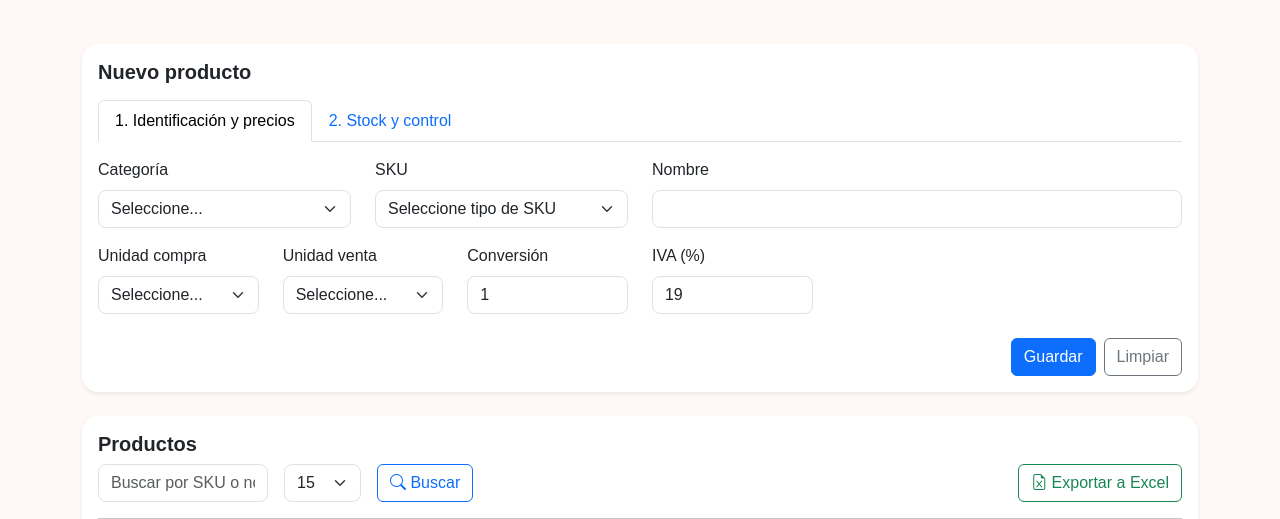
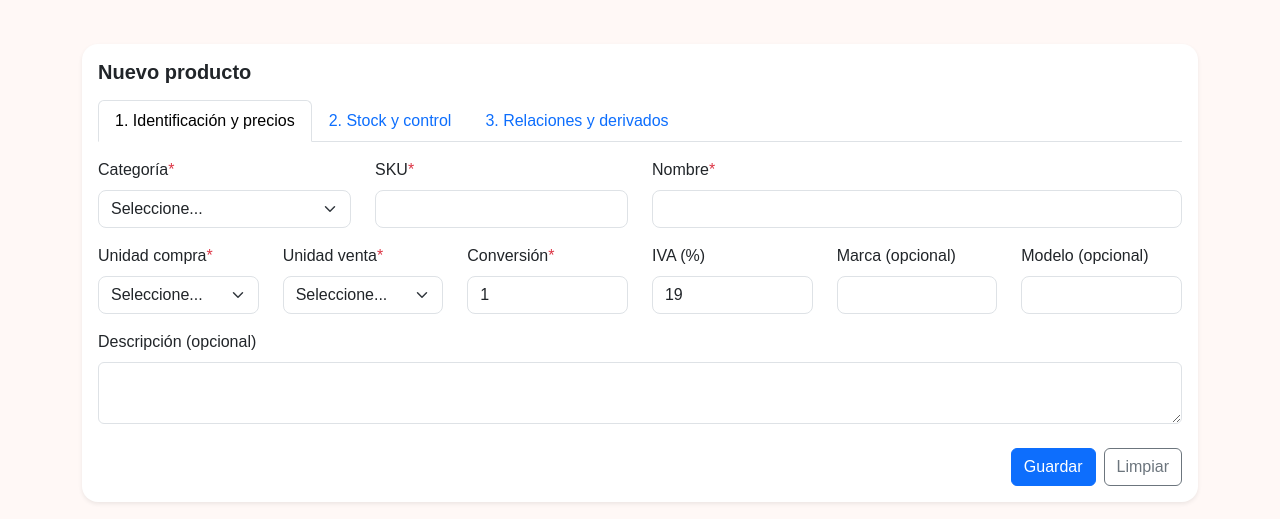
Before and after one commit to Zaoryk/Proyecto_INT_M.B.M, a Django app: page /gestionproductos/ in a window 1280 px wide. Shown: the part 71-590 px from the top of the page. Run offline with Django 5.2, Linux system fonts and the light colour scheme; the visitor is signed in with stand-in values (Sample User, id 1); data comes from the database, SQL or seed files in the repository; parts of the project's set-up code (start-up, migrations or seed data) failed here and were passed over; some libraries are stand-ins or nearby versions.

Commit message:
frontend gestion productos

```diff
--- a/dulceria/templates/dispositivos/gestionProductos.html
+++ b/dulceria/templates/dispositivos/gestionProductos.html
@@ -53,12 +53,19 @@ input, select { border-radius: 8px !important; }
             2. Stock y control
           </button>
         </li>
+        <li class="nav-item">
+          <button class="nav-link" id="tab-relaciones" data-bs-toggle="tab"
+                  data-bs-target="#relaciones-derivados" type="button" role="tab">
+            3. Relaciones y derivados
+          </button>
+        </li>
       </ul>
       <div class="tab-content" id="productTabContent">
+        <!-- TAB 1: Identificación y precios -->
         <div class="tab-pane fade show active" id="id-precios" role="tabpanel">
           <div class="row mb-3">
             <div class="col-md-3">
-              <label class="form-label">Categoría</label>
+              <label class="form-label">Categoría<span class="text-danger">*</span></label>
               <select class="form-select" name="categoria" id="categoriaSelect" required>
                 <option value="">Seleccione...</option>
                 {% for value, text in categorias %}
@@ -81,25 +88,17 @@ input, select { border-radius: 8px !important; }
               </div>
             </div>
             <div class="col-md-3">
-              <label class="form-label">SKU</label>
-              <select class="form-select" name="sku" id="sku" required>
-                <option value="">Seleccione tipo de SKU</option>
-                <option value="SKU-CHOC" {% if form.sku.value == "SKU-CHOC" %}selected{% endif %}>Chocolates</option>
-                <option value="SKU-CAR" {% if form.sku.value == "SKU-CAR" %}selected{% endif %}>Caramelos</option>
-                <option value="SKU-GAL" {% if form.sku.value == "SKU-GAL" %}selected{% endif %}>Galletas</option>
-                <option value="SKU-GOM" {% if form.sku.value == "SKU-GOM" %}selected{% endif %}>Gomitas</option>
-                <option value="SKU-ALF" {% if form.sku.value == "SKU-ALF" %}selected{% endif %}>Alfajores</option>
-              </select>
+              <label class="form-label">SKU<span class="text-danger">*</span></label>
+              <input type="text" class="form-control" name="sku" required value="{{ form.sku.value|default_if_none:'' }}">
             </div>
             <div class="col-md-6">
-              <label class="form-label">Nombre</label>
-              <input type="text" class="form-control" name="nombre" required
-                     value="{{ form.nombre.value|default_if_none:'' }}">
+              <label class="form-label">Nombre<span class="text-danger">*</span></label>
+              <input type="text" class="form-control" name="nombre" required value="{{ form.nombre.value|default_if_none:'' }}">
             </div>
           </div>
           <div class="row mb-3">
             <div class="col-md-2">
-              <label class="form-label">Unidad compra</label>
+              <label class="form-label">Unidad compra<span class="text-danger">*</span></label>
               <select class="form-select" name="uom_compra" required>
                 <option value="">Seleccione...</option>
                 <option value="KG" {% if form.uom_compra.value == "KG" %}selected{% endif %}>Kilogramo</option>
@@ -111,7 +110,7 @@ input, select { border-radius: 8px !important; }
               </select>
             </div>
             <div class="col-md-2">
-              <label class="form-label">Unidad venta</label>
+              <label class="form-label">Unidad venta<span class="text-danger">*</span></label>
               <select class="form-select" name="uom_venta" required>
                 <option value="">Seleccione...</option>
                 <option value="UN" {% if form.uom_venta.value == "UN" %}selected{% endif %}>Unidad</option>
@@ -124,33 +123,85 @@ input, select { border-radius: 8px !important; }
               </select>
             </div>
             <div class="col-md-2">
-              <label class="form-label">Conversión</label>
-              <input type="number" class="form-control" name="factor_conversion"
-                     value="{{ form.factor_conversion.value|default_if_none:1 }}" min="1" required>
+              <label class="form-label">Conversión<span class="text-danger">*</span></label>
+              <input type="number" class="form-control" name="factor_conversion" value="{{ form.factor_conversion.value|default_if_none:1 }}" min="1" required>
             </div>
             <div class="col-md-2">
               <label class="form-label">IVA (%)</label>
-              <input type="number" class="form-control" name="impuesto_iva"
-                     value="{{ form.impuesto_iva.value|default_if_none:19 }}" readonly>
+              <input type="number" class="form-control" name="impuesto_iva" value="{{ form.impuesto_iva.value|default_if_none:19 }}">
+            </div>
+            <div class="col-md-2">
+              <label class="form-label">Marca (opcional)</label>
+              <input type="text" class="form-control" name="marca" value="{{ form.marca.value|default_if_none:'' }}">
+            </div>
+            <div class="col-md-2">
+              <label class="form-label">Modelo (opcional)</label>
+              <input type="text" class="form-control" name="modelo" value="{{ form.modelo.value|default_if_none:'' }}">
+            </div>
+          </div>
+          <div class="mb-3">
+            <label class="form-label">Descripción (opcional)</label>
+            <textarea class="form-control" name="descripcion" rows="2">{{ form.descripcion.value|default_if_none:'' }}</textarea>
+          </div>
+        </div>
+
+        <!-- TAB 2: Stock y control -->
+        <div class="tab-pane fade" id="stock-control" role="tabpanel">
+          <div class="row mb-3">
+            <div class="col-md-2">
+              <label class="form-label">Stock mínimo<span class="text-danger">*</span></label>
+              <input type="number" class="form-control" name="stock_minimo" min="0" value="{{ form.stock_minimo.value|default_if_none:0 }}" required>
+            </div>
+            <div class="col-md-2">
+              <label class="form-label">Stock máximo (opcional)</label>
+              <input type="number" class="form-control" name="stock_maximo" min="0" value="{{ form.stock_maximo.value|default_if_none:'' }}">
+            </div>
+            <div class="col-md-2">
+              <label class="form-label">Punto reorden (opcional)</label>
+              <input type="number" class="form-control" name="punto_reorden" min="0" value="{{ form.punto_reorden.value|default_if_none:'' }}">
+            </div>
+            <div class="col-md-2 d-flex align-items-center">
+              <input type="checkbox" class="form-check-input me-2" id="perishableCheck" name="perishable" {% if form.perishable.value %}checked{% endif %}>
+              <label class="form-check-label" for="perishableCheck">Perecible</label>
+            </div>
+          </div>
+          <div class="row mb-3">
+            <div class="col-md-2 d-flex align-items-center">
+              <input type="checkbox" class="form-check-input me-2" id="loteCheck" name="control_por_lote" {% if form.control_por_lote.value %}checked{% endif %}>
+              <label class="form-check-label" for="loteCheck">Control por lote</label>
+            </div>
+            <div class="col-md-2 d-flex align-items-center">
+              <input type="checkbox" class="form-check-input me-2" id="serieCheck" name="control_por_serie" {% if form.control_por_serie.value %}checked{% endif %}>
+              <label class="form-check-label" for="serieCheck">Control por serie</label>
             </div>
           </div>
         </div>
-        <div class="tab-pane fade" id="stock-control" role="tabpanel">
+
+        <!-- TAB 3: Relaciones y derivados -->
+        <div class="tab-pane fade" id="relaciones-derivados" role="tabpanel">
           <div class="row mb-3">
-            <div class="col-md-3">
-              <label class="form-label">Stock mínimo</label>
-              <input type="number" class="form-control" name="stock_minimo" required
-                     value="{{ form.stock_minimo.value|default_if_none:0 }}" min="0">
+            <div class="col-md-6">
+              <label class="form-label">Imagen URL (opcional)</label>
+              <input type="url" class="form-control" name="imagen_url" placeholder="https://...jpg" value="{{ form.imagen_url.value|default_if_none:'' }}">
             </div>
-            <div class="col-md-3 form-check form-switch mt-4">
-              <input class="form-check-input" type="checkbox" name="perishable"
-                     id="perishableSwitch" {% if form.perishable.value %}checked{% endif %}>
-              <label class="form-check-label" for="perishableSwitch">Perecible</label>
+            <div class="col-md-6">
+              <label class="form-label">Ficha técnica URL (opcional)</label>
+              <input type="url" class="form-control" name="ficha_tecnica_url" placeholder="https://...pdf" value="{{ form.ficha_tecnica_url.value|default_if_none:'' }}">
             </div>
-            <div class="col-md-3 form-check form-switch mt-4">
-              <input class="form-check-input" type="checkbox" name="lote"
-                     id="controlLoteSwitch" {% if form.lote.value %}checked{% endif %}>
-              <label class="form-check-label" for="controlLoteSwitch">Control por lote</label>
+          </div>
+          <h6 class="fw-bold">Derivados (solo lectura)</h6>
+          <div class="row mb-2">
+            <div class="col-md-4">
+              <label class="form-label">Stock actual</label>
+              <input class="form-control" type="text" name="stock_actual" value="{{ form.stock_actual.value|default_if_none:0 }}" readonly>
+            </div>
+            <div class="col-md-4">
+              <label class="form-label">Alerta bajo stock</label>
+              <input class="form-control" type="text" name="alerta_bajo_stock" value="Sí" readonly>
+            </div>
+            <div class="col-md-4">
+              <label class="form-label">Alerta por vencer</label>
+              <input class="form-control" type="text" name="alerta_por_vencer" value="NO" readonly>
             </div>
           </div>
         </div>
@@ -175,6 +226,7 @@ input, select { border-radius: 8px !important; }
 </div>
 {% endif %}
 
+<!-- Tabla de Productos abajo -->
 <div class="card shadow-sm border-0">
   <div class="card-body">
     <h5 class="card-title fw-bold">Productos</h5>
@@ -343,14 +395,12 @@ document.addEventListener("DOMContentLoaded", function() {
       const field = this.getAttribute('data-field');
       const currentOrderBy = orderByInput.value;
       const currentOrder = orderInput.value;
-
       if (currentOrderBy === field) {
         orderInput.value = currentOrder === 'asc' ? 'desc' : 'asc';
       } else {
         orderByInput.value = field;
         orderInput.value = 'asc';
       }
-
       searchForm.submit();
     });
   });
@@ -403,8 +453,8 @@ document.addEventListener("DOMContentLoaded", function() {
         });
         return false;
       }
-      let perishable = document.getElementById("perishableSwitch");
-      let controlLote = document.getElementById("controlLoteSwitch");
+      let perishable = document.getElementById("perishableCheck");
+      let controlLote = document.getElementById("loteCheck");
       if(perishable && !perishable.checked){
         let input = document.createElement("input");
         input.type = "hidden";
@@ -417,7 +467,7 @@ document.addEventListener("DOMContentLoaded", function() {
       if(controlLote && !controlLote.checked){
         let input = document.createElement("input");
         input.type = "hidden";
-        input.name = "lote";
+        input.name = "control_por_lote";
         input.value = "0";
         this.appendChild(input);
       } else if(controlLote && controlLote.checked) {
```
